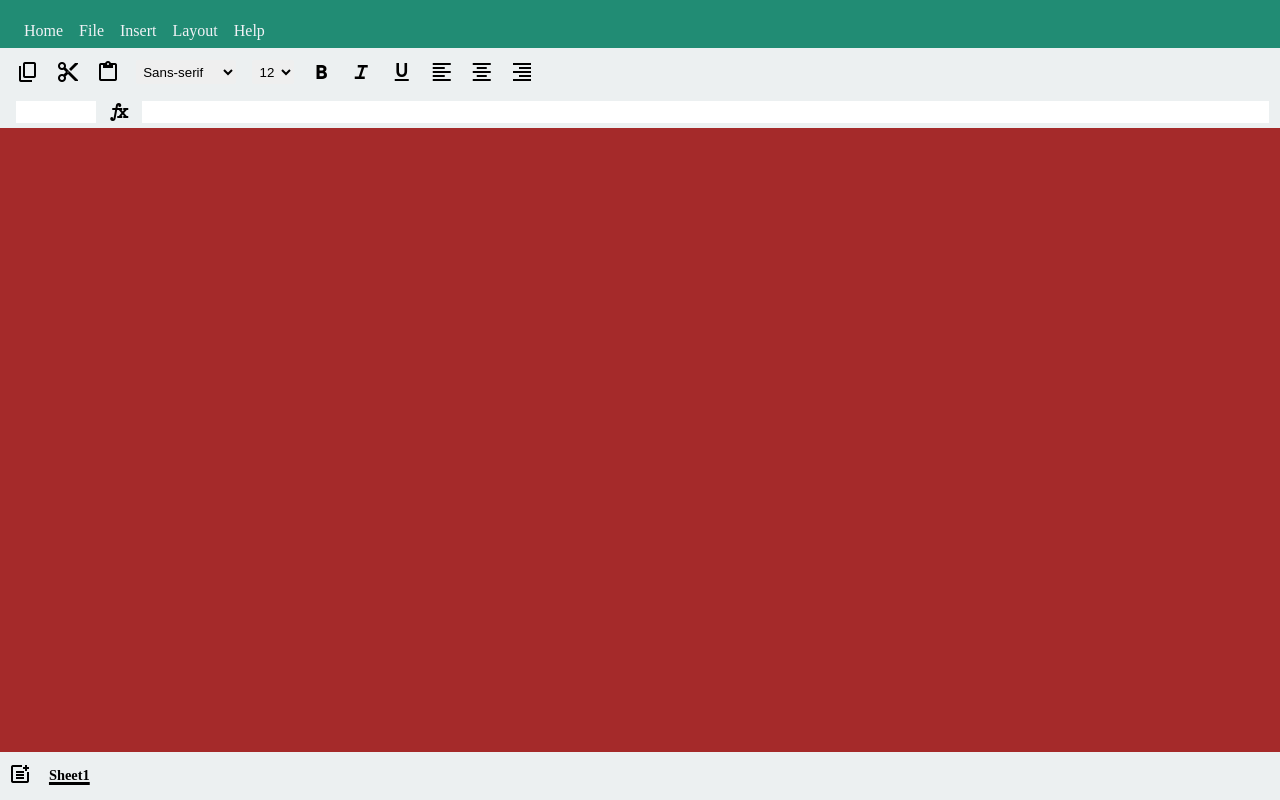
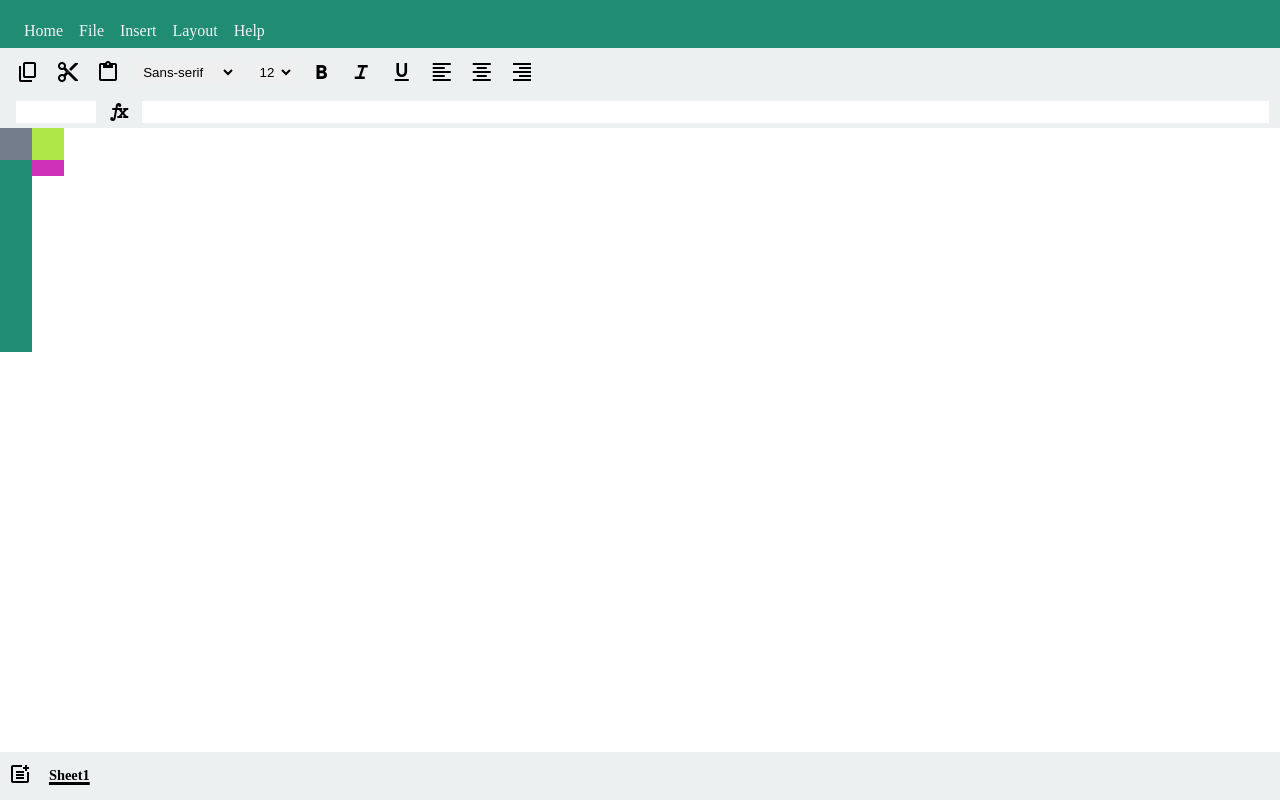
Before and after one commit to ShoaibTamboli/Excel-Clone, a plain HTML site: page index.html in a window 1280 px wide. Drawn offline with nearby package versions, Linux system fonts and the light colour scheme.

Commit message:
feat: basic layout of gird added

```diff
--- a/index.html
+++ b/index.html
@@ -69,7 +69,21 @@
     </span>
     <input type="text" class="formula-bar">
   </div>
-  <div class="cells-gird-container"> </div>
+  <div class="cells-gird-container">
+    <div class="top-left-dummy-box">
+
+    </div>
+    <div class="address-column-container">
+
+
+    </div>
+
+    <div class="cells-container">
+      <div class="address-row-container">
+
+      </div>
+    </div>
+  </div>
 
   <div class="sheet-actions-container">
 
--- a/style.css
+++ b/style.css
@@ -112,5 +112,32 @@ body {
 
 .cells-gird-container {
   height: calc(100vh - 2rem - 3rem - 3rem - 3rem);
-  background-color: brown;
+  position: relative;
 }
+
+.cells-container {
+  position: absolute;
+  width: 2rem;
+  height: 3rem;
+  top: 0;
+  left: 2rem;
+  background-color: rgb(205, 50, 184);
+}
+
+.top-left-dummy-box {
+  height: 2rem;
+  width: 2rem;
+  background-color: #747d8c;
+}
+
+.address-column-container {
+  height: 12rem;
+  width: 2rem;
+  background-color: #218c74;
+}
+
+.address-row-container {
+  height: 2rem;
+  background-color: #aee647;
+
+}
```
